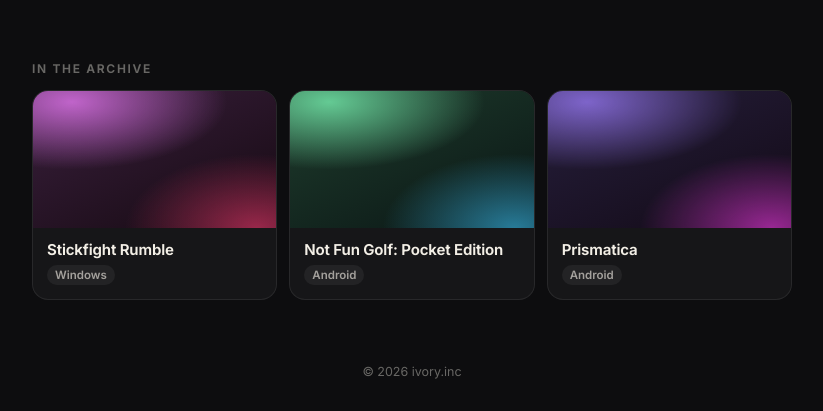
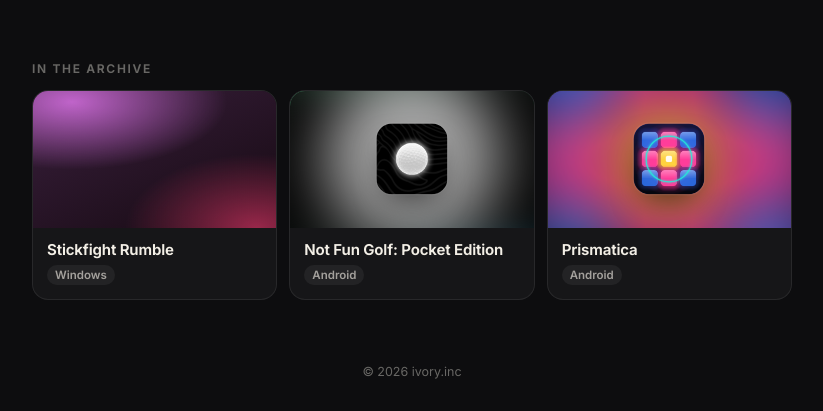
Before and after one commit to Spectreapple/ivory-archives-catalog, a plain HTML site: page index.html in a window 1280 px wide. Shown: the part 449-860 px from the top of the page, without its empty margins (228-1051 px from the left). Drawn offline with Linux system fonts and the light colour scheme.

Commit message:
Update download page

```diff
--- a/index.html
+++ b/index.html
@@ -72,6 +72,11 @@
         linear-gradient(155deg, hsl(var(--h) 32% 18%), hsl(calc(var(--h) + 28) 38% 6%));
     }
     .art img { position: absolute; inset: 0; width: 100%; height: 100%; object-fit: cover; }
+    .art img.backdrop { inset: -25%; width: 150%; height: 150%; filter: blur(30px) saturate(1.5) brightness(0.75); }
+    .art img.icon {
+      inset: auto; left: 50%; top: 50%; width: auto; height: 52%; aspect-ratio: 1; transform: translate(-50%, -50%);
+      border-radius: 22%; box-shadow: 0 14px 30px -10px rgb(0 0 0 / 0.6), 0 0 0 1px rgb(255 255 255 / 0.08);
+    }
     .game-body { padding: 12px 14px 14px; }
     .game-body h3 { margin: 0 0 6px; font-size: 15px; font-weight: 650; letter-spacing: -0.01em; }
     .chips { display: flex; gap: 6px; flex-wrap: wrap; }
@@ -152,13 +157,20 @@
         document.getElementById('games').innerHTML = games.map((g) => {
           const builds = g.builds || {};
           const plats = [builds.win32 && 'Windows', builds.android && 'Android'].filter(Boolean);
-          let cover = '';
-          if (typeof g.cover === 'string' && g.cover) {
+          const safeUrl = (v) => {
+            if (typeof v !== 'string' || !v) return null;
             try {
-              const u = new URL(g.cover, location.href);
-              if (u.protocol === 'https:' || u.origin === location.origin) cover = `<img src="${esc(u.href)}" alt="" loading="lazy">`;
-            } catch (e) { /* ignore bad URLs */ }
-          }
+              const u = new URL(v, location.href);
+              return u.protocol === 'https:' || u.origin === location.origin ? u.href : null;
+            } catch (e) { return null; }
+          };
+          const coverUrl = safeUrl(g.cover);
+          const iconUrl = safeUrl(g.icon);
+          const cover = coverUrl
+            ? `<img src="${esc(coverUrl)}" alt="" loading="lazy">`
+            : iconUrl
+              ? `<img class="backdrop" src="${esc(iconUrl)}" alt="" loading="lazy"><img class="icon" src="${esc(iconUrl)}" alt="" loading="lazy">`
+              : '';
           const h = hexHue(g.accent) ?? hue(g.id);
           return `<div class="game"><div class="art" style="--h:${h}">${cover}</div><div class="game-body"><h3>${esc(g.name)}</h3><div class="chips">${
             (plats.length ? plats : ['Coming soon']).map((p) => `<span class="chip">${p}</span>`).join('')
```
